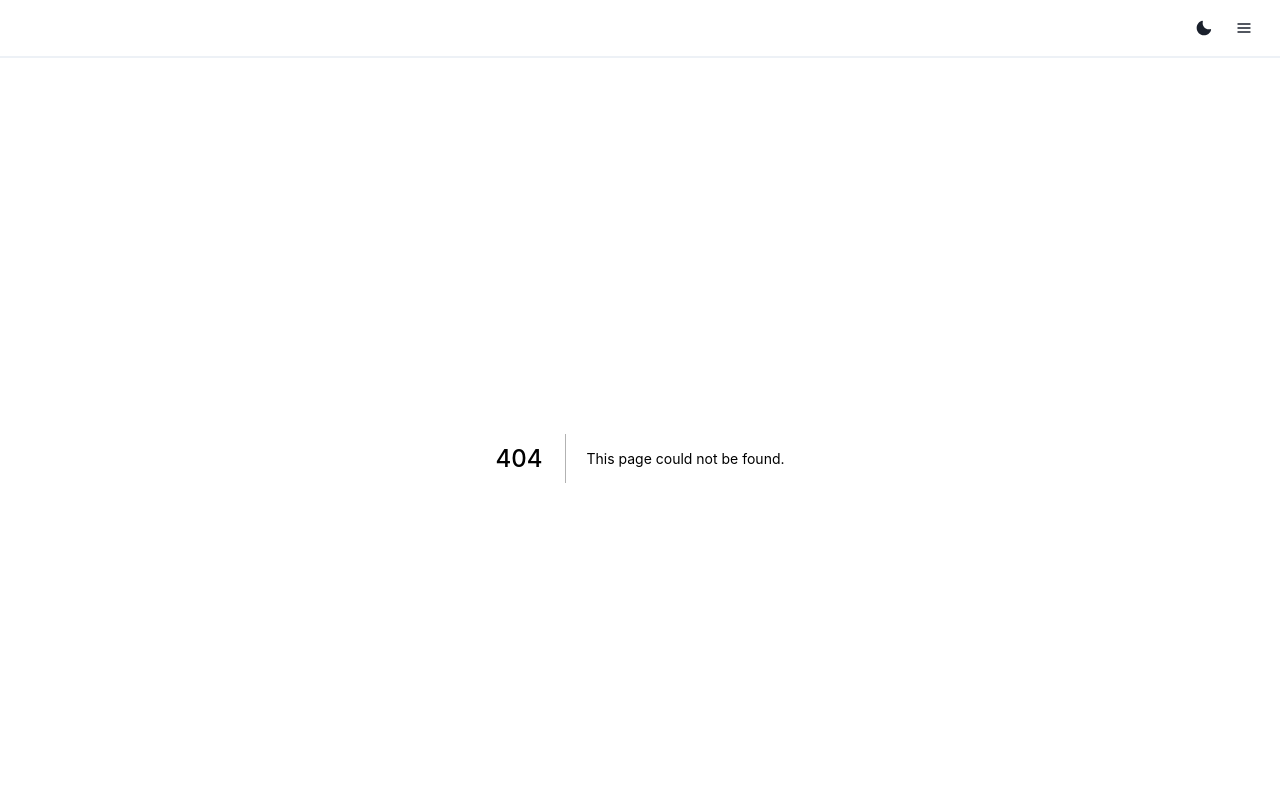
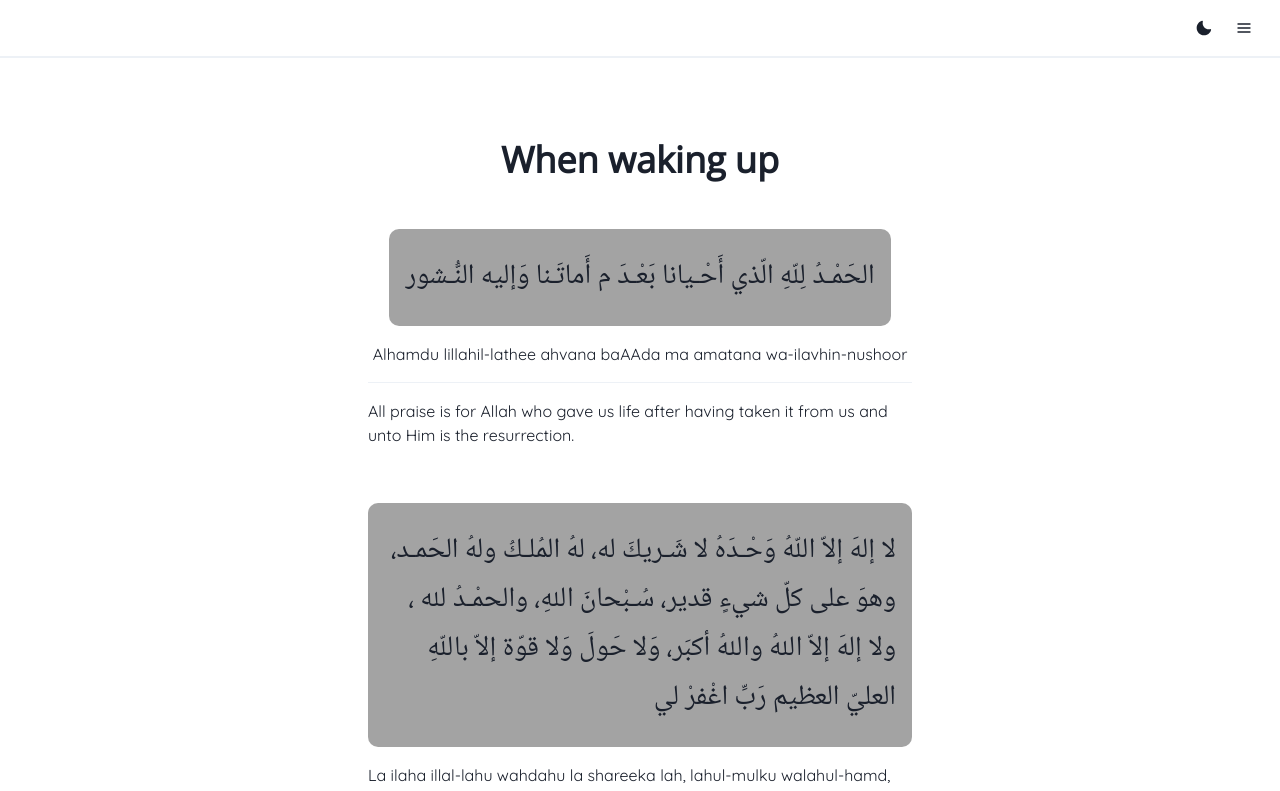
Before and after one commit to kasboi/hisnul-muslim, a Next.js app: page /dua/1 in a window 1280 px wide. Before the commit this address had no page. Shown: the top 791 px of the page. Built offline with nearby package versions, Linux system fonts and the light colour scheme; data requests are answered from the project's data file.

Commit message:
configured dua list static prop&paths

```diff
--- a/components/Categories.tsx
+++ b/components/Categories.tsx
@@ -32,8 +32,8 @@ const Categories: NextPage = () => {
             mx={[12, 4, 12, 24]}
             mt={6}
         >
-            {categories.map((item) => (
-                <LinkBox as="article">
+            {categories.map((item, i) => (
+                <LinkBox as="article" key={i}>
                     <Flex
                         bg={item.color}
                         height="120px"
--- a/components/Chapters.tsx
+++ b/components/Chapters.tsx
@@ -33,8 +33,8 @@ const Chapters: NextPage = () => {
             <Heading as="h2" size="2xl">
                 <Center my={[6, 10, 12]}>Choose Dua</Center>
                 <VStack spacing={16} align='flex-start'>
-                    {chaps.map((item) => (
-                        <HStack spacing={[4,6]}>
+                    {chaps.map((item, i) => (
+                        <HStack spacing={[4,6]} key={i}>
                             <Tag size={'sm'}>{item.id}</Tag>
                             <Text fontSize="lg">
                                 {item.name}
--- a/db/db.json
+++ b/db/db.json
@@ -38,7 +38,7 @@
         },
         {
             "id": 3,
-            "title": "Supplication when wearing a new garment",
+            "title": "Supplication said when wearing a new garment",
             "dua": [
                 {
                     "id": 1,
--- a/pages/chapters/index.tsx
+++ b/pages/chapters/index.tsx
@@ -36,11 +36,11 @@ const Chapters: NextPage = () => {
             <Heading as="h2" size="2xl">
                 <Center my={[6, 10, 12]}>Choose Dua</Center>
                 <VStack spacing={16} align="flex-start">
-                    {chaps.map((item) => (
-                        <LinkBox as="article">
+                    {chaps.map((item, i) => (
+                        <LinkBox as="article" key={i}>
                             <HStack spacing={[4, 6]}>
                                 <Tag size={"sm"}>{item.id}</Tag>
-                                <NextLink href="/dua" passHref>
+                                <NextLink href={`/dua/${item.id}`} passHref>
                                     <LinkOverlay>
                                         <Text fontSize="lg">{item.name}</Text>
                                     </LinkOverlay>
--- /dev/null
+++ b/pages/dua/[id].tsx
@@ -0,0 +1,71 @@
+import { Box, Divider, Heading, Text, VStack } from "@chakra-ui/react"
+import { NextPage } from "next"
+
+export const getStaticPaths = async () => {
+    const res = await fetch('http://localhost:8000/dua/');
+    const data = await res.json();
+
+    // map data to an array of path objects with params (id)
+    const paths = data.map((ninja: { id: { toString: () => any } }) => {
+      return {
+        params: { id: ninja.id.toString() }
+      }
+    })
+
+    return {
+      paths,
+      fallback: false
+    }
+  }
+
+  export const getStaticProps = async (context: { params: { id: any } }) => {
+    const id = context.params.id;
+    const res = await fetch('http://localhost:8000/dua/' + id);
+    const data = await res.json();
+
+    return {
+      props: { duaList: data.dua, duaName: data.title }
+    }
+  }
+  type Props = {
+    duaList: [
+        item: {
+            arabic: string,
+            transliteration: string,
+            translation: string
+        },
+    ],
+    duaName: string,
+  }
+  const DuaList: NextPage<Props> = ({ duaList, duaName }) => {
+    return (
+        <Box px={4} py={12}>
+            <Heading as='h2' textAlign='center' my={8}>{duaName}</Heading>
+            <VStack maxW={["xl"]} mx="auto" spacing={6}>
+                {duaList.map((item, index) => (
+                    <VStack py={4} px={4} spacing={4} key={index}>
+                        <Box
+                            bg="blackAlpha.500"
+                            py={6}
+                            px={4}
+                            borderRadius={10}
+                            dir="rtl"
+                            textStyle="arabia"
+                        >
+                            {item.arabic}
+                        </Box>
+                        <Text>
+                            {item.transliteration}
+                        </Text>
+                        <Divider />
+                        <Text>
+                            {item.translation}
+                        </Text>
+                    </VStack>
+                ))}
+            </VStack>
+        </Box>
+    );
+  }
+
+  export default DuaList;
--- a/theme/theme.ts
+++ b/theme/theme.ts
@@ -18,7 +18,7 @@ const theme = extendTheme({
             // you can also use responsive styles
             fontSize: ["22px", "28px"],
             fontWeight: "400",
-            lineHeight: "125%",
+            lineHeight: "175%",
             letterSpacing: "2%",
         },
     },
```
Also changed, not shown: .eslintrc.json.
